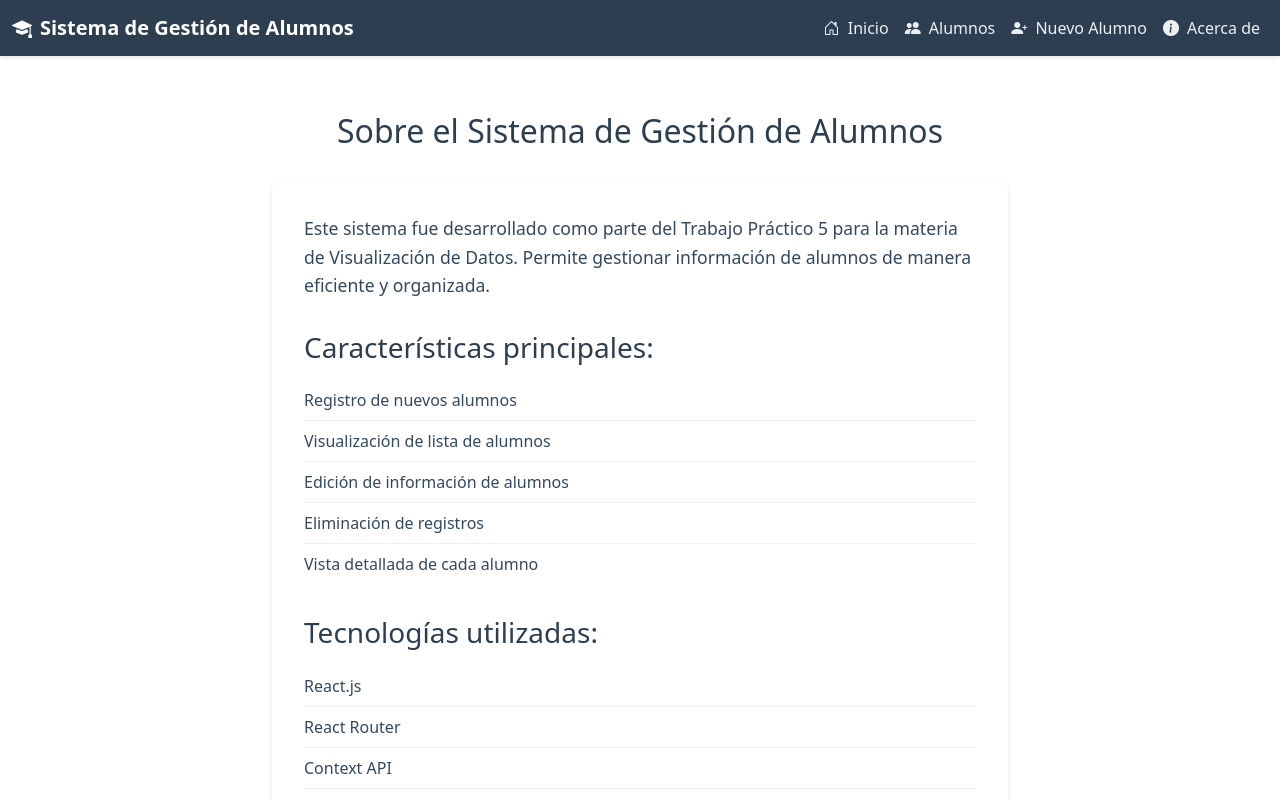
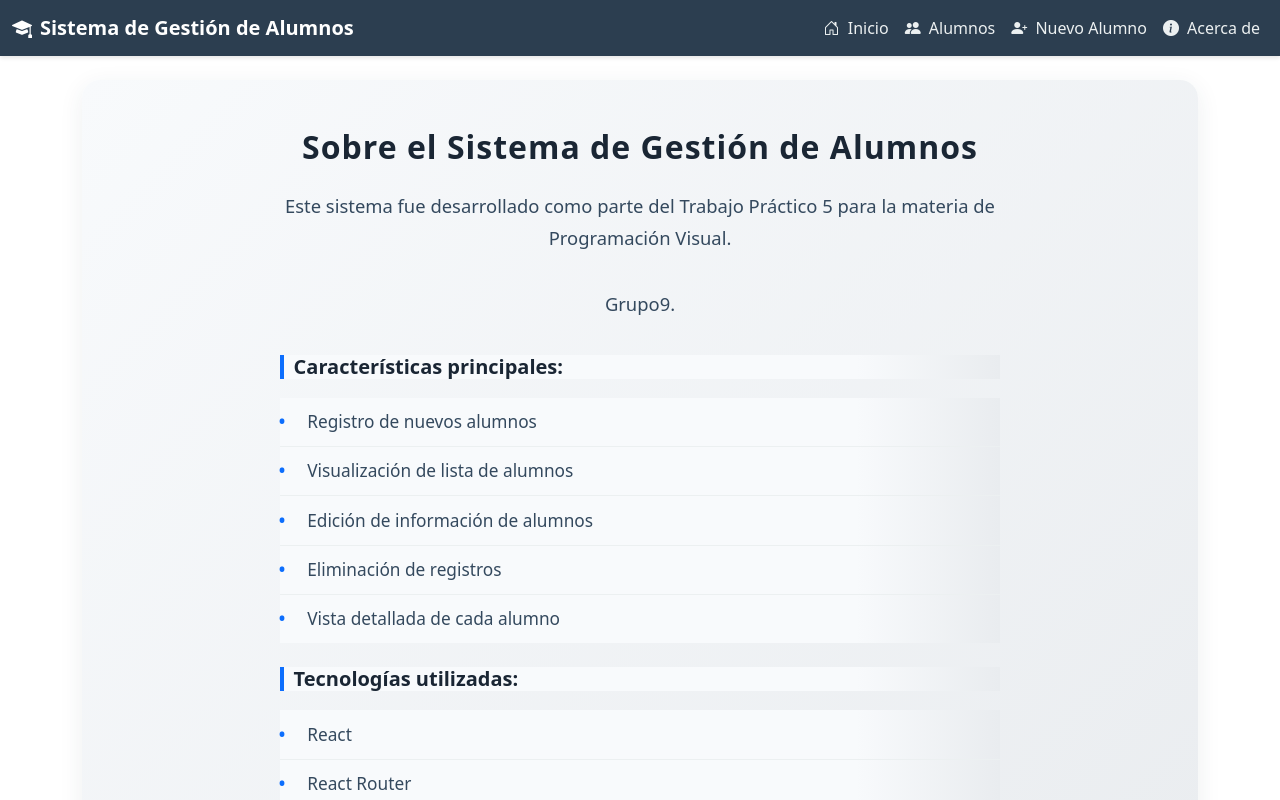
Before and after one commit to Alexander-Ajalla/PV-TP5-Grupo09, a React (Vite) app: page /acerca in a window 1280 px wide. Shown: the top 800 px of the page. Built offline with nearby package versions, Linux system fonts and the light colour scheme.

Commit message:
fix: arreglo en la hoja de estilo para acoplar el estilo del componente sobre nosotros con el resto de la pagina con css y con clases bootstrap [ivo thaiel vicencio rosas]

```diff
--- a/src/views/SobreNosotros.css
+++ b/src/views/SobreNosotros.css
@@ -1,46 +1,96 @@
 .about {
-  max-width: 800px;
+  max-width: 900px;
   margin: 0 auto;
-  padding: 2rem;
+  padding: 2.5rem 1.5rem;
+  background: linear-gradient(135deg, #f8fafc 0%, #e9ecef 100%);
+  border-radius: 18px;
+  box-shadow: 0 6px 24px rgba(44, 62, 80, 0.08);
 }
 
 .about h2 {
-  color: #2c3e50;
-  margin-bottom: 2rem;
+  color: #1a2634;
+  margin-bottom: 2.5rem;
   text-align: center;
+  font-weight: 700;
+  letter-spacing: 1px;
 }
 
 .about-content {
-  background-color: white;
-  border-radius: 8px;
-  padding: 2rem;
-  box-shadow: 0 2px 4px rgba(0, 0, 0, 0.1);
+  background: none;
+  border-radius: 0;
+  padding: 0;
+  box-shadow: none;
+  border: none;
 }
 
 .about-content p {
   color: #34495e;
-  font-size: 1.1rem;
-  line-height: 1.6;
-  margin-bottom: 2rem;
+  font-size: 1.15rem;
+  line-height: 1.7;
+  margin-bottom: 2.2rem;
+  text-align: center;
 }
 
 .about-content h3 {
-  color: #2c3e50;
-  margin: 1.5rem 0 1rem;
+  color: #1a2634;
+  margin: 2rem 0 1.2rem;
+  font-size: 1.25rem;
+  font-weight: 600;
+  border-left: 4px solid #0d6efd;
+  padding-left: 0.6rem;
+  background: linear-gradient(90deg, #f8fafc 80%, #e9ecef 100%);
 }
 
 .about-content ul {
   list-style-type: none;
   padding: 0;
-  margin: 0 0 2rem;
+  margin: 0 0 2.2rem;
 }
 
 .about-content li {
   color: #34495e;
-  padding: 0.5rem 0;
+  padding: 0.7rem 1rem;
   border-bottom: 1px solid #ecf0f1;
+  font-size: 1.08rem;
+  display: flex;
+  align-items: center;
+  gap: 0.7rem;
+  transition: background 0.2s;
+  background: linear-gradient(90deg, #f8fafc 80%, #e9ecef 100%);
 }
 
 .about-content li:last-child {
   border-bottom: none;
 }
+
+.about-content li::before {
+  content: '\2022';
+  color: #0d6efd;
+  font-weight: bold;
+  display: inline-block;
+  width: 1em;
+  margin-left: -1em;
+}
+
+@media (max-width: 768px) {
+  .about {
+    padding: 1.2rem 0.5rem;
+    border-radius: 10px;
+  }
+}
+
+@media (max-width: 480px) {
+  .about h2 {
+    font-size: 1.3rem;
+  }
+  .about-content h3 {
+    font-size: 1.05rem;
+  }
+  .about-content p {
+    font-size: 1rem;
+  }
+  .about-content li {
+    font-size: 0.98rem;
+    padding: 0.5rem 0.5rem;
+  }
+}
--- a/src/views/SobreNosotros.jsx
+++ b/src/views/SobreNosotros.jsx
@@ -2,30 +2,32 @@ import './SobreNosotros.css';
 
 function SobreNosotros() {
   return (
-    <div className="about">
-      <h2>Sobre el Sistema de Gestión de Alumnos</h2>
-      <div className="about-content">
-        <p>
-          Este sistema fue desarrollado como parte del Trabajo Práctico 5 para la materia de Visualización de Datos.
-          Permite gestionar información de alumnos de manera eficiente y organizada.
-        </p>
-
-        <h3>Características principales:</h3>
-        <ul>
-          <li>Registro de nuevos alumnos</li>
-          <li>Visualización de lista de alumnos</li>
-          <li>Edición de información de alumnos</li>
-          <li>Eliminación de registros</li>
-          <li>Vista detallada de cada alumno</li>
-        </ul>
-
-        <h3>Tecnologías utilizadas:</h3>
-        <ul>
-          <li>React.js</li>
-          <li>React Router</li>
-          <li>Context API</li>
-          <li>CSS moderno</li>
-        </ul>
+    <div className="about container py-5">
+      <h2 className="text-center mb-4">Sobre el Sistema de Gestión de Alumnos</h2>
+      <div className="about-content row justify-content-center">
+        <div className="col-12 col-md-10 col-lg-8">
+          <p className="lead text-center">
+            Este sistema fue desarrollado como parte del Trabajo Práctico 5 para la materia de Programación Visual.
+          </p>
+          <p className="lead text-center">
+            Grupo9.
+          </p>
+          <h3 className="mt-4">Características principales:</h3>
+          <ul className="list-group list-group-flush mb-4">
+            <li className="list-group-item">Registro de nuevos alumnos</li>
+            <li className="list-group-item">Visualización de lista de alumnos</li>
+            <li className="list-group-item">Edición de información de alumnos</li>
+            <li className="list-group-item">Eliminación de registros</li>
+            <li className="list-group-item">Vista detallada de cada alumno</li>
+          </ul>
+          <h3 className="mt-4">Tecnologías utilizadas:</h3>
+          <ul className="list-group list-group-flush">
+            <li className="list-group-item">React</li>
+            <li className="list-group-item">React Router</li>
+            <li className="list-group-item">Bootstrap</li>
+            <li className="list-group-item">Bootstrap Icons</li>
+          </ul>
+        </div>
       </div>
     </div>
   );
```
